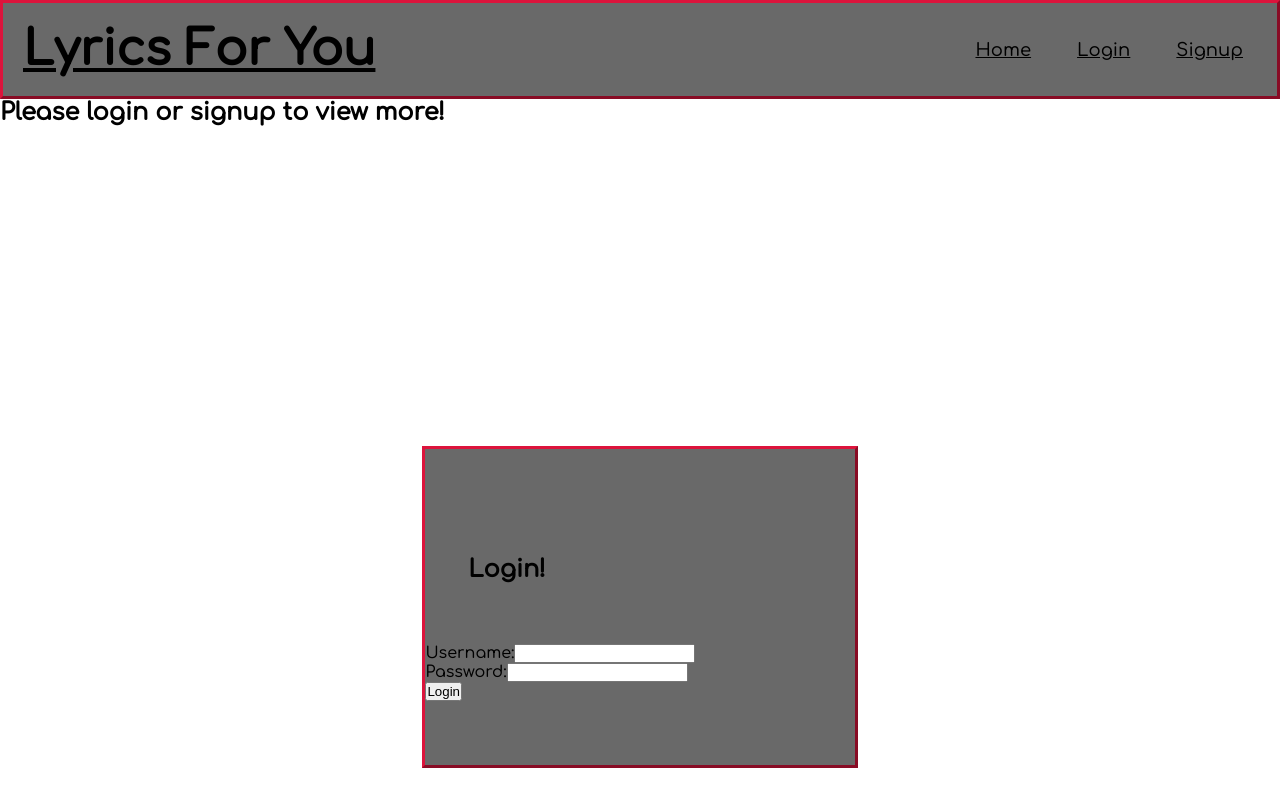
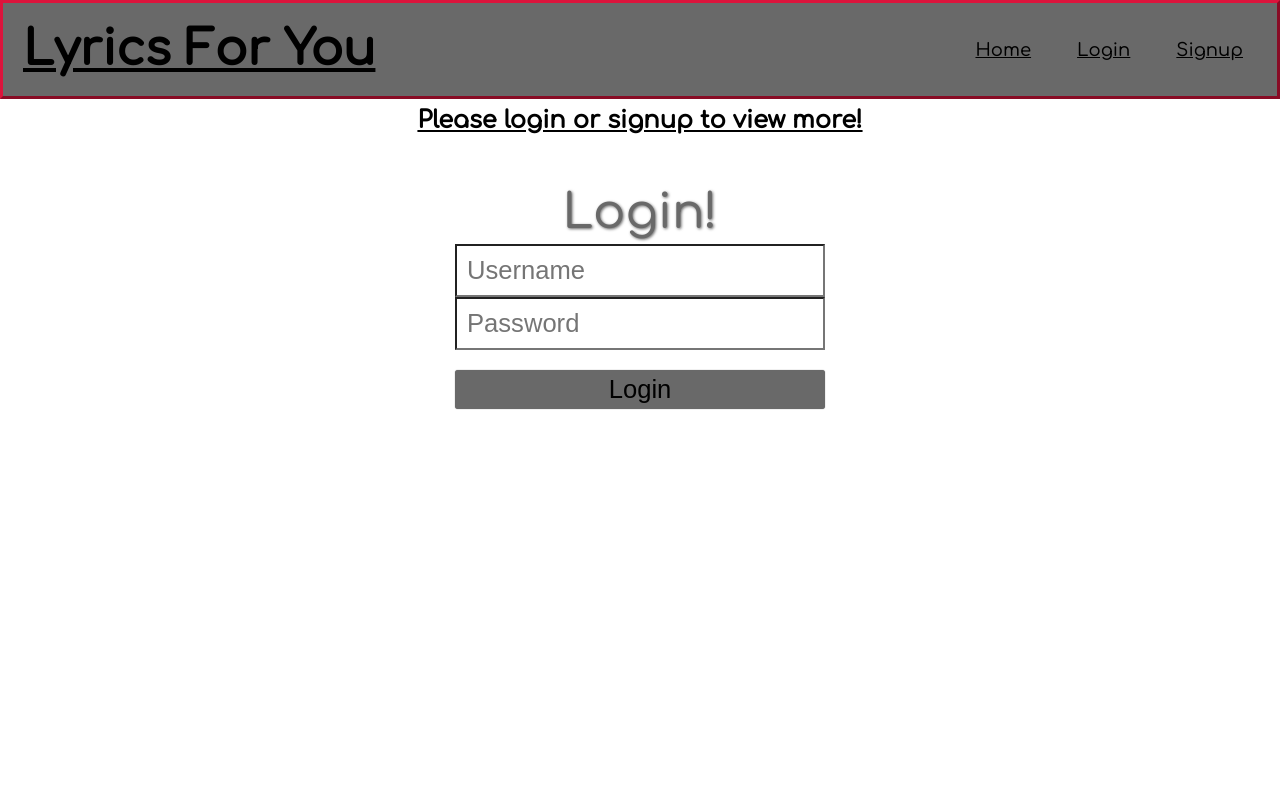
Before and after one commit to behman8/Lyrics-For-You, a React (Create React App) app in the folder client/: page /login in a window 1280 px wide. Built offline with nearby package versions, Linux system fonts and the light colour scheme; no server answers.

Commit message:
Added errors to wrong login info and styled login

```diff
--- a/client/src/App.css
+++ b/client/src/App.css
@@ -6,6 +6,7 @@
 
  body {
   font-family: 'Comfortaa', cursive;
+  background: transparent;
  }
 
  li {
@@ -53,9 +54,11 @@
   border-style: outset;
   border-color: #DC143C;
  }
+
  .link {
   padding: 5px 14px;
  }
+
  .logout-button {
    background-color: #696969;
    border: none;
@@ -64,23 +67,97 @@
    font-size: 18px;
    text-decoration: underline;
  }
+
  .logout-button:hover {
    background-color: #DC143C;
    border-radius: 5px;
   transition: 0.3s ease;
  }
+
  .login {
-   background-color: #696969;
-   border-style: outset;
-   border-color: #DC143C;
-   margin-right: 33%;
-   margin-left: 33%;
-   margin-top: 25%;
-   padding-top: 5%;
-   padding-bottom: 5%;
+   padding: 15px;
+   width: 400px;
+   min-height: 400px;
+   margin: 2% auto 0 auto;
  }
 
+ .heading {
+   text-align: center;
+   margin-top: 1%;
+ }
+
+ .login-header {
+  font-size: 3em;
+  font-weight: 300;
+  color: #696969;
+  display: inline-block;
+  padding-bottom: 5px;
+  text-shadow: 1px 1px 3px
+ }
+
+ .float {
+  display: inline-block;
+  -webkit-transition-duration: 0.3s;
+  transition-duration: 0.3s;
+  -webkit-transition-property: transform;
+  transition-property: transform;
+  -webkit-transform: translateZ(0);
+  transform: translateZ(0);
+  box-shadow: 0 0 1px #696969;
+  margin-top: 20px;
+  background: #696969;
+  border: none;
+  font-size: 1.6em;
+  font-weight: 300;
+  padding: 5px 0;
+  width: 100%;
+  border-radius: 3px;
+  color: black;
+  border-bottom: 4px solid darken(#DC143C, 10%);
+}
+
+.float:hover {
+  background-color:	#DC143C;
+  border-radius: 5px;
+  transition: 0.3s ease;
+  border-style: outset;
+  border-color: #DC143C
+}
+
+.input-group {
+  color: #DC143C;
+  border-bottom: 1px solid #DC143C(255, 255, 255, 0.1);
+  border-top: 1px solid #DC143C(255, 255, 255, 0.1);
+}
+
+span {
+  background: transparent;
+  min-width: 53px;
+  border: none;
+}
+
+.form-control {
+  padding: 10px;
+  font-size: 1.6em;
+  width: 100%;
+  background: transparent;
+  color: #DC143C;
+}
+
+.errors {
+  padding: 10px;
+}
 
  .headers {
-   margin: 10%;
+   text-align: center;
+   text-decoration: underline;
+   padding: 8px;
  }
+
+ .home-cards {
+   text-align: center;
+ }
+
+ .welcomer {
+   text-align: right;
+ }
--- a/client/src/App.js
+++ b/client/src/App.js
@@ -51,7 +51,7 @@ function App() {
       <div>
         <NavBar onLogout={setUser} user={user} />
         <main>
-          <h2>Welcome, {user.username}!</h2>
+          <h2 className='welcomer'>Welcome, {user.username}!</h2>
           <br/>
           <Routes>
             <Route exact path="/songs" element={<SongsContainer songs={songs} user={user} />}></Route>
@@ -66,7 +66,7 @@ function App() {
     return (
       <div>
         <NavBar/>
-        <h2>Please login or signup to view more!</h2>
+        <h2 className='headers'>Please login or signup to view more!</h2>
         <main>
           <Routes>
             <Route exact path="/login" element={<Login onLogin={setUser} />}></Route>
--- a/client/src/Components/Home.jsx
+++ b/client/src/Components/Home.jsx
@@ -7,7 +7,7 @@ function Home({ songs, user }) {
 
     return(
         <div>
-            <h1 className="headers">Home</h1>
+            <h1 className="headers">A Taste of Lyrics For You</h1>
             <br/>
             {selectedSongs.map(song => <HomeCards key={song.id} song={song} user={user} />)}
         </div>
--- a/client/src/Components/HomeCards.jsx
+++ b/client/src/Components/HomeCards.jsx
@@ -5,7 +5,7 @@ function HomeCards({ song, user }) {
 
     if(user) {
         return(
-            <div>
+            <div className="home-cards">
                 <h2>Title:</h2>
                 <NavLink to={`/api/songs/${song.id}`} ><p>{song.title}</p></NavLink>
                 <br/>
@@ -19,7 +19,7 @@ function HomeCards({ song, user }) {
         )
     } else {
         return(
-            <div>
+            <div className="home-cards">
                 <h2>Title:</h2>
                 <p>{song.title}</p>
                 <br/>
--- a/client/src/Components/Login.jsx
+++ b/client/src/Components/Login.jsx
@@ -5,6 +5,7 @@ function Login({ onLogin }) {
 
     const [username, setUsername] = useState("");
     const [password, setPassword] = useState("");
+    const [errors, setErrors] = useState("")
     const navigate = useNavigate()
 
     function handleSubmit(e) {
@@ -18,31 +19,38 @@ function Login({ onLogin }) {
             }),
         })
             .then((resp) => resp.json())
-            .then((user) => onLogin(user))
-            navigate('/')
+            .then((user) => user.username ? (onLogin(user), navigate('/')) : setErrors(user.errors))
     }
 
     return(
         <div className="login">
-            <form onSubmit={handleSubmit} className="login-form">
-                <h2 className="headers">Login!</h2>
-                <br/>
-                <label htmlFor="username">Username:</label>
+            <div className="heading">
+                <h2 className="login-header">Login!</h2>
+                <form onSubmit={handleSubmit} action='#'>
+                    <div className="input-group">
+                        <span className="input-group-addon"><i className="fa fa-user"></i></span>
                         <input
                             type="text"
                             value={username}
                             onChange={(e) => setUsername(e.target.value)}
+                            placeholder='Username'
+                            className="form-control"
                         />
-                <br/>
-                <label htmlFor="password">Password:</label>
+                    </div>
+                    <div className="input-group">
+                        <span className="input-group-addon"><i className="fa fa-lock"></i></span>
                         <input
                             type="password"
                             value={password}
                             onChange={(e) => setPassword(e.target.value)}
+                            placeholder="Password"
+                            className="form-control"
                         />
-                <br/>
-                <button type="submit">Login</button>
+                    </div>
+                        <button type="submit" className="float">Login</button>
+                        <p className="errors">{errors}</p>
                 </form>
+            </div>
         </div>
     )
 
```
Also changed, not shown: 1 other file (tests, documents, lock files or other folders). Lines whose indentation alone changed are shown as unchanged.
